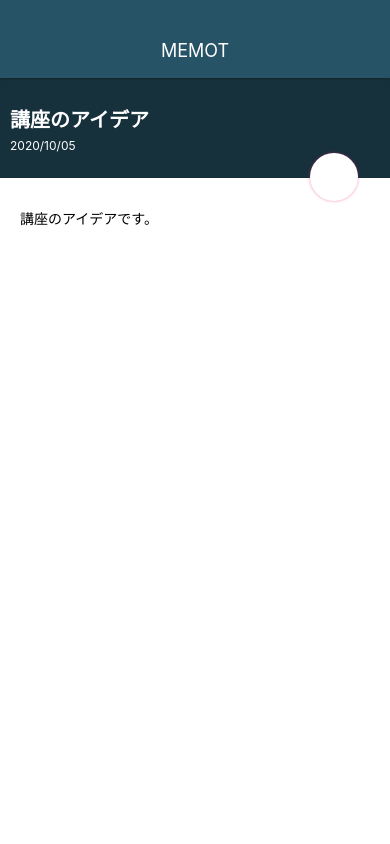
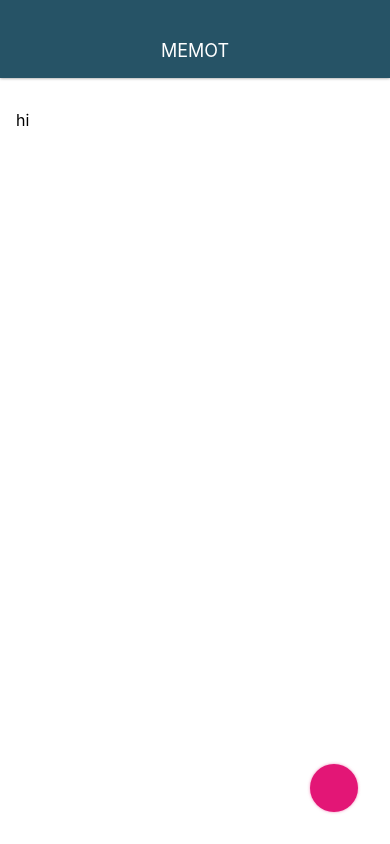
Before and after one commit to kattyamu/MemoApp01, a React Native app: screen / in a window 390 px wide. Built offline with nearby package versions, Linux system fonts and the light colour scheme; a web font is replaced by a local one.

Commit message:
Create MemoEditScreen

```diff
--- a/App.js
+++ b/App.js
@@ -4,14 +4,16 @@
 
 import Appbar from './src/components/Appbar';
 // import MemoListScreen from './src/screens/MemoListScreen';
-import MemoDetailScreen from './src/screens/MemoDetailScreen';
+// import MemoDetailScreen from './src/screens/MemoDetailScreen';
+import MemoEditScreen from './src/screens/MemoEditScreen';
 
 export default function App() {
   return (
     <View style={styles.container}>
       <Appbar />
       {/* <MemoListScreen /> */}
-      <MemoDetailScreen />
+      {/* <MemoDetailScreen /> */}
+      <MemoEditScreen />
     </View>
   );
 }
--- a/src/elements/CircleButton.js
+++ b/src/elements/CircleButton.js
@@ -7,6 +7,7 @@
 const glyphMap = {
   pencil: '\uf303',
   plus: '\uf067',
+  check: '\uf00c',
 };
 const CustomIcon = createIconSet(glyphMap, 'FontAwsome', 'custom-icon-font.ttf');
 
--- /dev/null
+++ b/src/screens/MemoEditScreen.js
@@ -0,0 +1,31 @@
+import React from 'react';
+import { StyleSheet, View, TextInput } from 'react-native';
+import CircleButton from '../elements/CircleButton';
+
+class MemoEditScreen extends React.Component {
+  render() {
+    return (
+      <View style={styles.container}>
+        <TextInput style={styles.memoEditInput} multiline value='hi' />
+        <CircleButton name='check' />
+      </View>
+    );
+  }
+}
+
+const styles = StyleSheet.create({
+  container: {
+    flex: 1,
+    width: '100%',
+  },
+  memoEditInput: {
+    backgroundColor: '#fff',
+    flex: 1,
+    paddingTop: 32,
+    padding: 16,
+    fontSize: 16,
+    justifyContent: 'flex-start',
+  },
+});
+
+export default MemoEditScreen;
```
